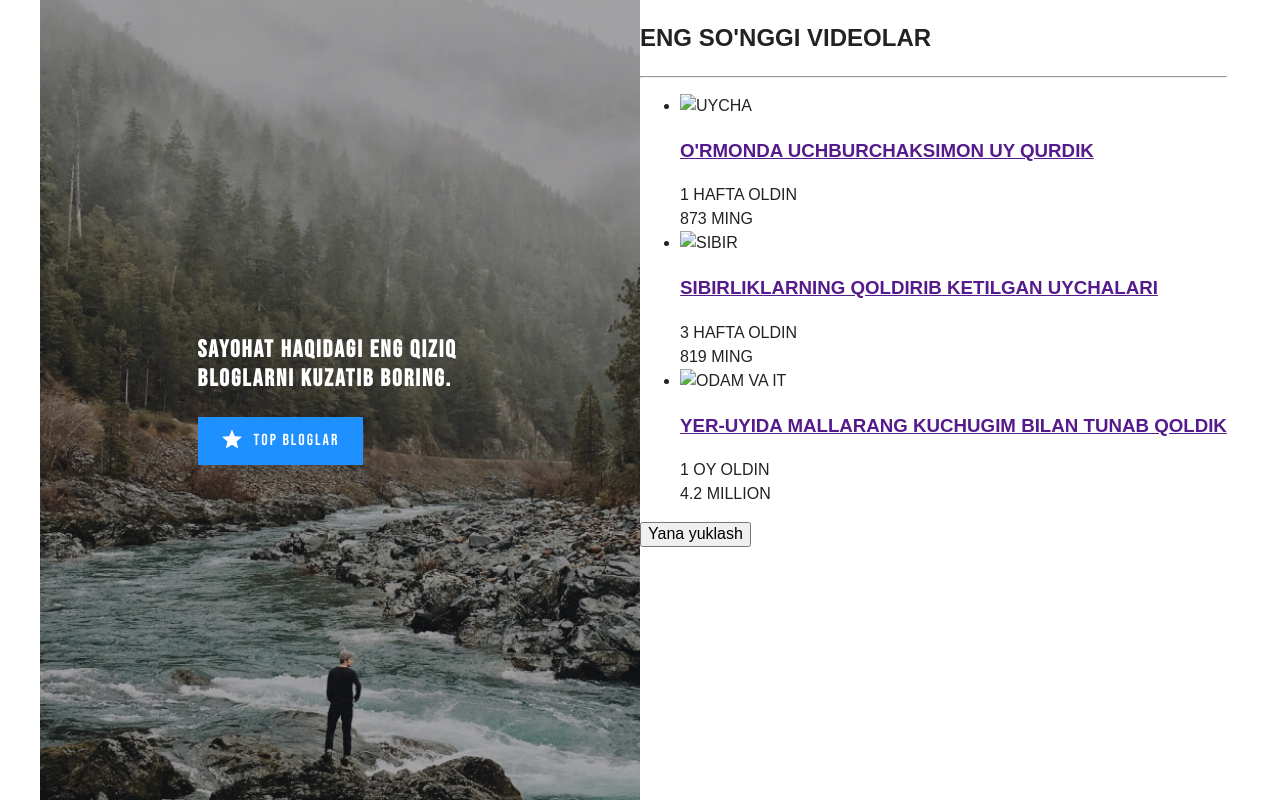
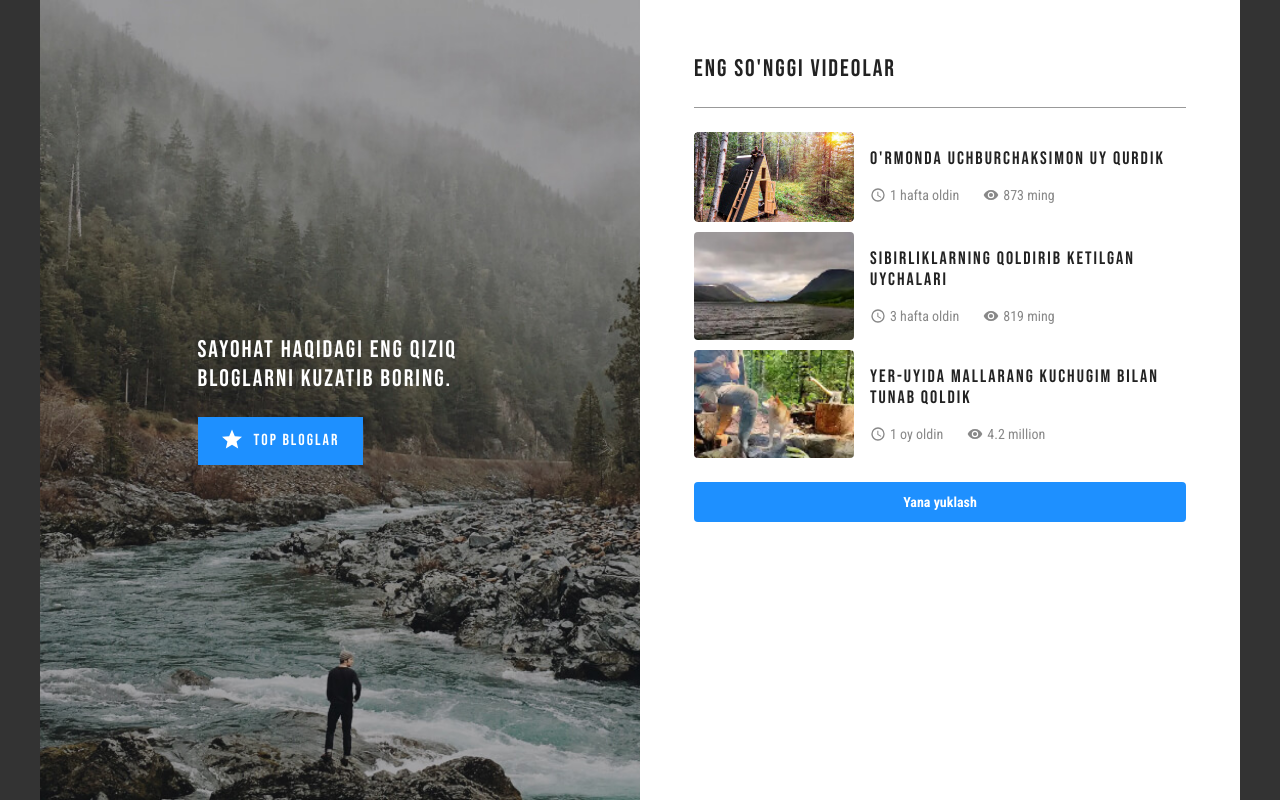
Before and after one commit to devGiyosiddin/articles, a plain HTML site: page index.html in a window 1280 px wide. Drawn offline with Linux system fonts and the light colour scheme.

Commit message:
solve the problem

```diff
--- a/css/style.css
+++ b/css/style.css
@@ -21,14 +21,21 @@ body {
   color: #222;
   padding: 0;
   margin: 0;
-  background-color: #fff;
+  background-color: #333;
   text-transform: uppercase;
+  font-family: 'Roboto Condensed', sans-serif;
 }
 
 img {
-  min-width: 100%;
+  max-width: 100%;
   height: auto;
 }
+
+*:focus{
+  outline: 2px dashed #1e90ff;
+  outline-offset: 2px;
+}
+
 
 /* CONTAINER */
 .container{
@@ -62,6 +69,7 @@ img {
   align-items: center;
   width: 100%;
   max-width: 600px;
+  padding: 24px;
   background-image: url("../img/left-bg.jpg");
   background-repeat: no-repeat;
   background-size: cover;
@@ -73,7 +81,7 @@ img {
 .hero-heading{
   margin-top: 0;
   font-family: 'Bebas Neue', sans-serif;
-  font-weight: 400px;
+  font-weight: 400;
   font-size: 24px;
   letter-spacing: 2px;
   line-height: normal;
@@ -83,11 +91,18 @@ img {
 .hero-link {
   display: inline-block;
   text-decoration: none;
+  background-color: #1E90FF;
 }
+.hero-link:hover{
+  background: rgba(30, 144, 255, 0.8);
+}
+.hero-link:active{
+  background: rgba(30, 144, 255, 0.6);
+}
+
 .hero-link-inner {
   display: flex;
   padding: 12px 24px;
-  background-color: #1E90FF;
 }
 .hero-link-inner::before{
   width: 20px;
@@ -109,6 +124,134 @@ img {
   color: #fff;
 }
 
+
+/* LATEST-VIDEOS */
+.latest-videos {
+  width: 100%;
+  max-width: 600px;
+  padding: 54px;
+  background-color: #fff;
+}
+.latest-videos-heading {
+  margin-top: 0;
+  margin-bottom: 24px;
+  font-family: 'Bebas Neue', sans-serif;
+  font-weight: 400;
+  font-size: 24px;
+  letter-spacing: 2px;
+  line-height: normal;
+}
+.latest-videos-divider {
+  border: 0;
+  height: 1px;
+  background-color: #999;
+  margin: 24px 0;
+}
+.latest-videos-list {
+  padding: 0;
+  margin: 0;
+  list-style: none;
+  margin-bottom: 24px;
+}
+.latest-videos-item:not(:last-child) {
+  margin-bottom: 10px;
+}
+
+/* ITEM-LATEST-VIDEOS */
+.item-latest-videos {
+  display: flex;
+}
+.item-latest-videos-img {
+  width: 160px;
+  height: auto;
+  object-fit: cover;
+  border-radius: 4px;
+}
+.item-latest-videos-info {
+  padding: 16px;
+  text-transform: lowercase;
+}
+.item-latest-videos-heading {
+  margin-top: 0;
+  font-family: 'Bebas Neue', sans-serif;
+  font-size: 18px;
+  font-weight: 400;
+  letter-spacing: 2px;
+  line-height: normal;
+}
+.item-latest-videos-link {
+  display: inline-block;
+  color: #222;
+  text-decoration: none;
+}
+.item-latest-videos-link:hover {
+  color: #1e90ff;
+}
+.item-latest-videos-link:active {
+  opacity: 0.6;
+}
+.latest-videos-meta {
+  display: flex;
+  align-items: center;
+  color: #888;
+  font-size: 14px;
+  line-height: normal;
+}
+
+.item-latest-videos-before{
+  display: flex;
+  align-items: center;
+}
+.item-latest-videos-before:not(:last-child){
+  margin-right: 24px;
+}
+
+.item-latest-videos-before::before{
+  width: 16px;
+  height: 16px;
+  margin-right: 4px;
+  background-repeat: no-repeat;
+  background-position: center;
+  background-size: contain;
+  content: "";
+}
+
+.item-latest-videos-published-at::before{
+  background-image: url("../img/icon-clock.svg");
+}
+
+.item-latest-videos-views::before {
+  background-image: url("../img/visibility.svg");
+}
+
+/* BUTTON */
+.load-more-button{
+  display: flex;
+  width: 492px;
+  padding: 12px;
+  justify-content: center;
+  align-items: center;
+  border: 0;
+  border-radius: 4px;
+  background: #1E90FF;
+
+  color:#fff;
+  color: #FFF;
+  font-family: 'Roboto Condensed', sans-serif;
+  font-size: 14px;
+  font-style: normal;
+  font-weight: 700;
+  line-height: normal;
+}
+
+.load-more-button:hover{
+  background: rgba(30, 144, 255, 0.8);
+}
+.load-more-button:active{
+  background: rgba(30, 144, 255, 0.6);
+}
+
+
 /* RETINA-BG */
 @media
 only screen and (-webkit-min-device-pixel-ratio: 2),
--- a/index.html
+++ b/index.html
@@ -15,7 +15,7 @@
     <link rel="stylesheet" href="css/style.css">
 
     <!-- ICON -->
-    <link rel="website icon" type="jpg" href="img/title-icon.png">
+    <link rel="website icon" href="img/title-icon.png">
   </head>
   <body>
     <main class="main-content">
```
Also changed, not shown: img/article-poster-1.jpg (added), img/article-poster-2.jpg (added), img/article-poster.jpg (added), img/article-poster@2x-1.jpg (added), img/article-poster@2x-2.jpg (added), img/article-poster@2x.jpg (added), img/icon-clock.svg (added), img/title-icon.png (added), img/visibility.svg (added).
